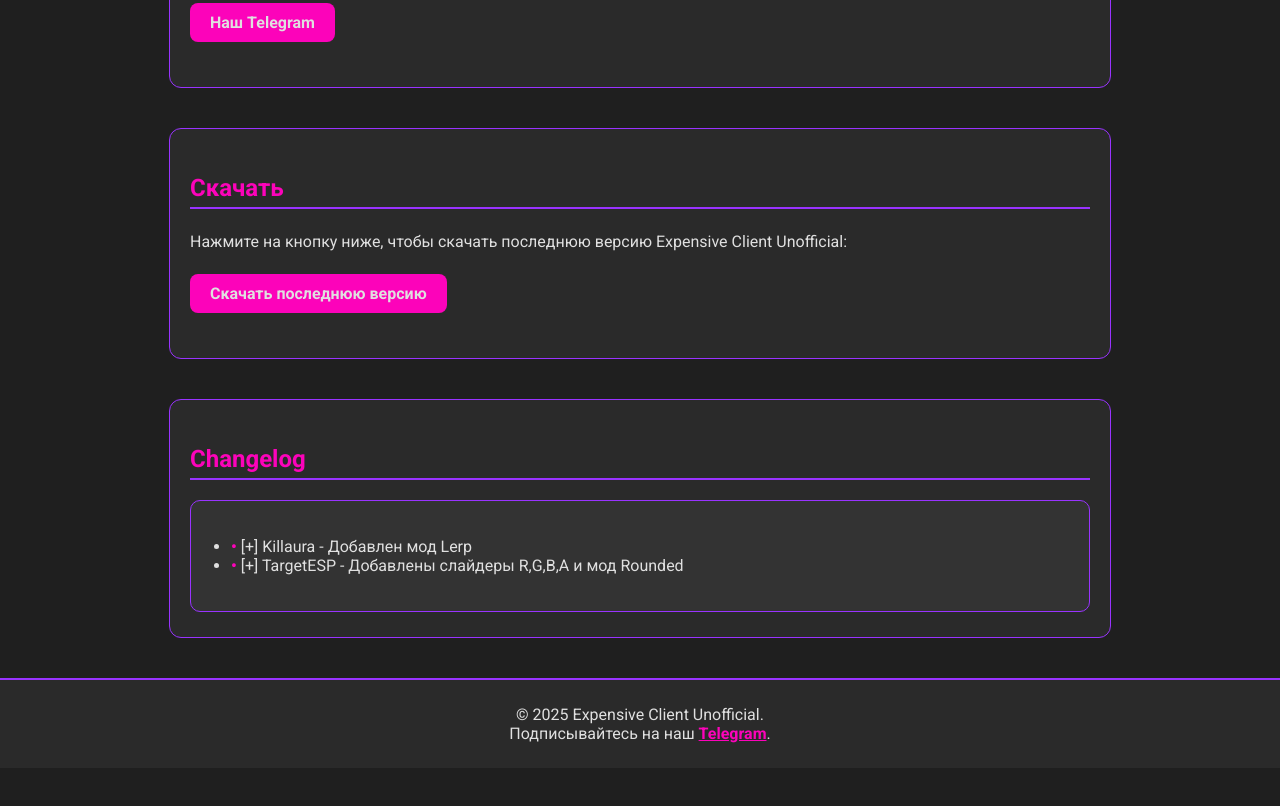
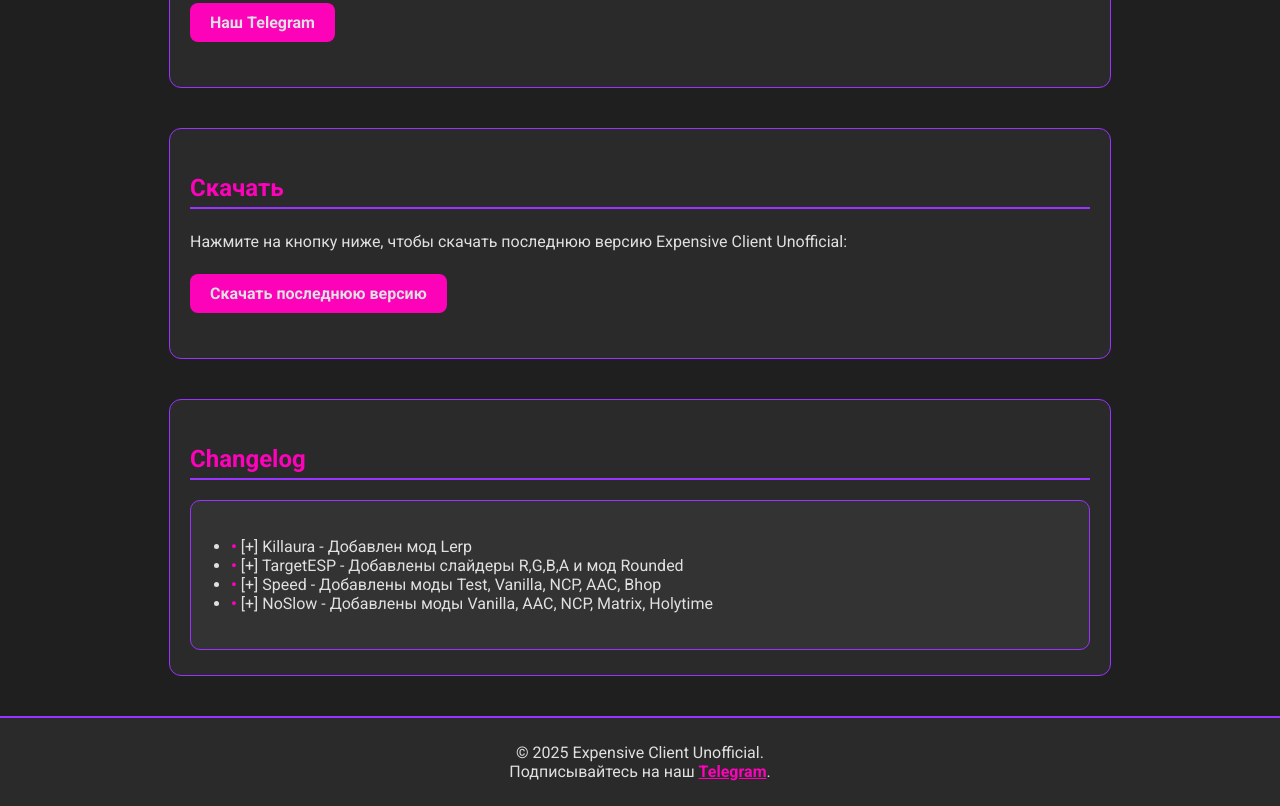
Before and after one commit to govnocoder1337/expensive-unofficial, a plain HTML site: page index.html in a window 1280 px wide. Shown: the part 476-1282 px from the top of the page. Before the commit the page ends 1244 px from the top, so only its background shows below. Drawn offline with Linux system fonts and the light colour scheme.

Commit message:
Update index.html

```diff
--- a/index.html
+++ b/index.html
@@ -176,6 +176,8 @@
             <ul>
                 <li>[+] Killaura - Добавлен мод Lerp</li>
                 <li>[+] TargetESP - Добавлены слайдеры R,G,B,A и мод Rounded</li>
+                <li>[+] Speed - Добавлены моды Test, Vanilla, NCP, AAC, Bhop</li>
+                <li>[+] NoSlow - Добавлены моды Vanilla, AAC, NCP, Matrix, Holytime</li>
             </ul>
         </div>
     </section>
```
